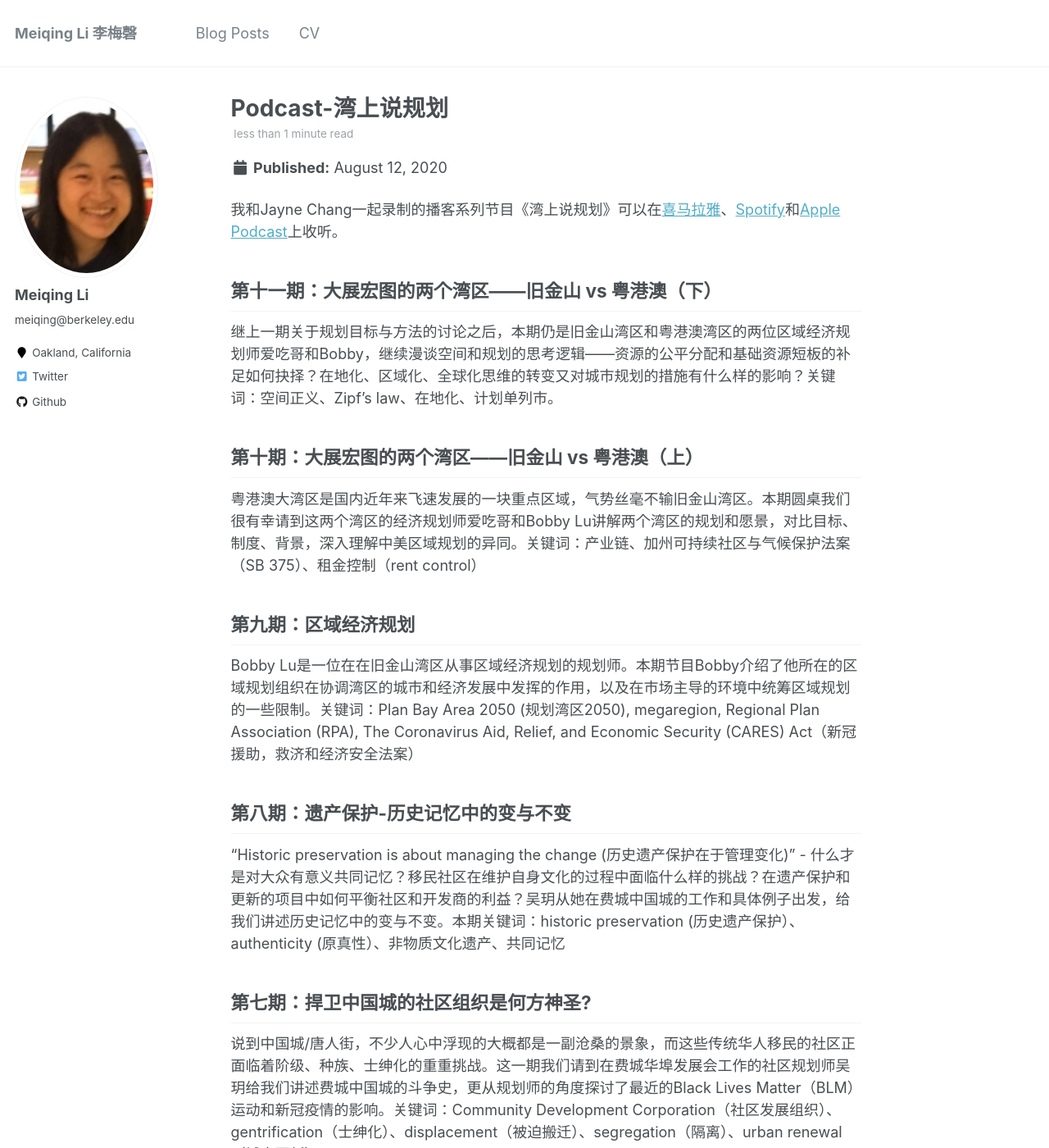
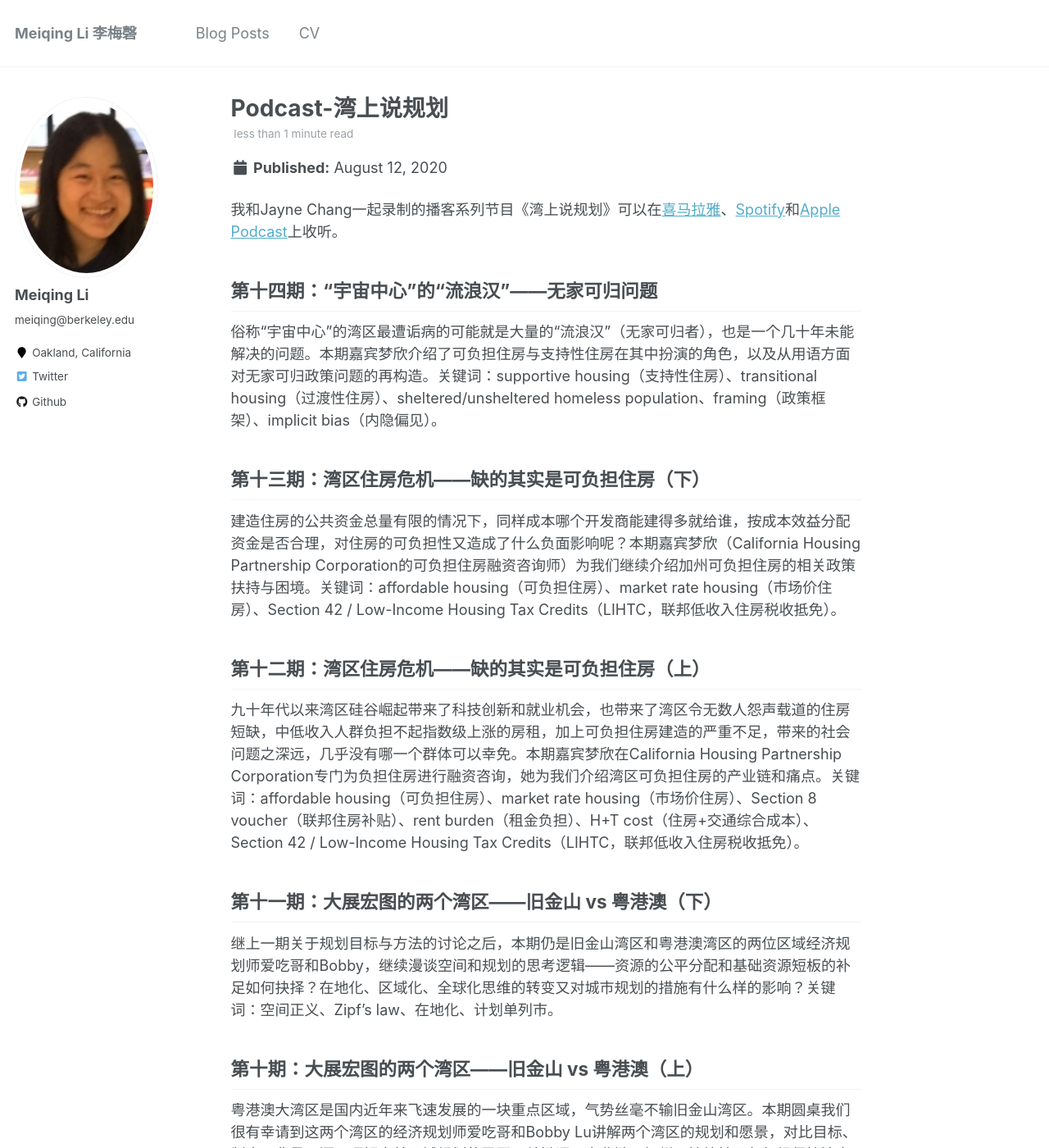
Before and after one commit to keolasin/meiqing_debug, a Jekyll site: the page built from _posts/2020-08-12-blog-post-1.md, in a window 1280 px wide and 1400 px high. Shown: the whole window at 82% size. Built offline with Jekyll 4.4.1, drawn with Linux system fonts in a browser that asks for light colours.

Commit message:
Update 2020-08-12-blog-post-1.md

```diff
--- a/_posts/2020-08-12-blog-post-1.md
+++ b/_posts/2020-08-12-blog-post-1.md
@@ -8,6 +8,18 @@ tags:
 ---
 
 我和Jayne Chang一起录制的播客系列节目《湾上说规划》可以在[喜马拉雅](http://www.ximalaya.com/thirdparty/player/album/player.html?id=37909784&type=red)、[Spotify](http://open.spotify.com/show/6ejB9DCLdgz5LFcE7o9Ezu?si=TOc4sE3bTt-7K7rVw0qN5Q)和[Apple Podcast](http://podcasts.apple.com/us/podcast/%E6%B9%BE%E4%B8%8A%E8%AF%B4%E8%A7%84%E5%88%92/id1512902746)上收听。
+
+第十四期：“宇宙中心”的“流浪汉”——无家可归问题
+------
+俗称“宇宙中心”的湾区最遭诟病的可能就是大量的“流浪汉”（无家可归者），也是一个几十年未能解决的问题。本期嘉宾梦欣介绍了可负担住房与支持性住房在其中扮演的角色，以及从用语方面对无家可归政策问题的再构造。关键词：supportive housing（支持性住房）、transitional housing（过渡性住房）、sheltered/unsheltered homeless population、framing（政策框架）、implicit bias（内隐偏见）。
+
+第十三期：湾区住房危机——缺的其实是可负担住房（下）
+------
+建造住房的公共资金总量有限的情况下，同样成本哪个开发商能建得多就给谁，按成本效益分配资金是否合理，对住房的可负担性又造成了什么负面影响呢？本期嘉宾梦欣（California Housing Partnership Corporation的可负担住房融资咨询师）为我们继续介绍加州可负担住房的相关政策扶持与困境。关键词：affordable housing（可负担住房）、market rate housing（市场价住房）、Section 42 / Low-Income Housing Tax Credits（LIHTC，联邦低收入住房税收抵免）。
+
+第十二期：湾区住房危机——缺的其实是可负担住房（上）
+------
+九十年代以来湾区硅谷崛起带来了科技创新和就业机会，也带来了湾区令无数人怨声载道的住房短缺，中低收入人群负担不起指数级上涨的房租，加上可负担住房建造的严重不足，带来的社会问题之深远，几乎没有哪一个群体可以幸免。本期嘉宾梦欣在California Housing Partnership Corporation专门为负担住房进行融资咨询，她为我们介绍湾区可负担住房的产业链和痛点。关键词：affordable housing（可负担住房）、market rate housing（市场价住房）、Section 8 voucher（联邦住房补贴）、rent burden（租金负担）、H+T cost（住房+交通综合成本）、Section 42 / Low-Income Housing Tax Credits（LIHTC，联邦低收入住房税收抵免）。
 
 第十一期：大展宏图的两个湾区——旧金山 vs 粤港澳（下）
 ------
```
